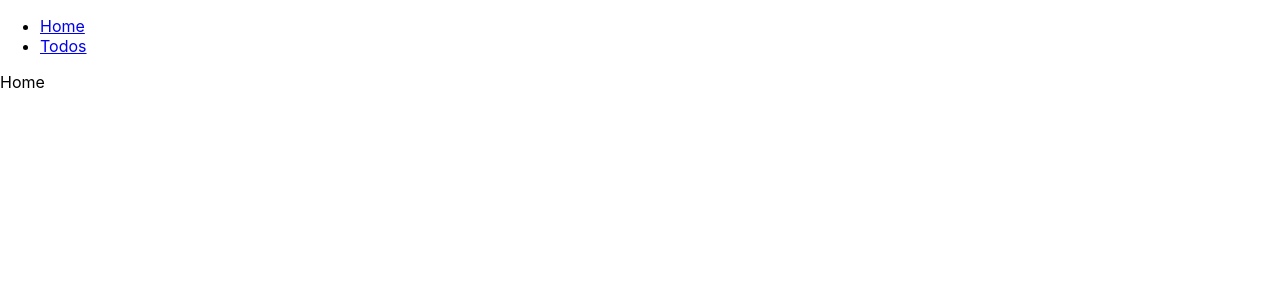
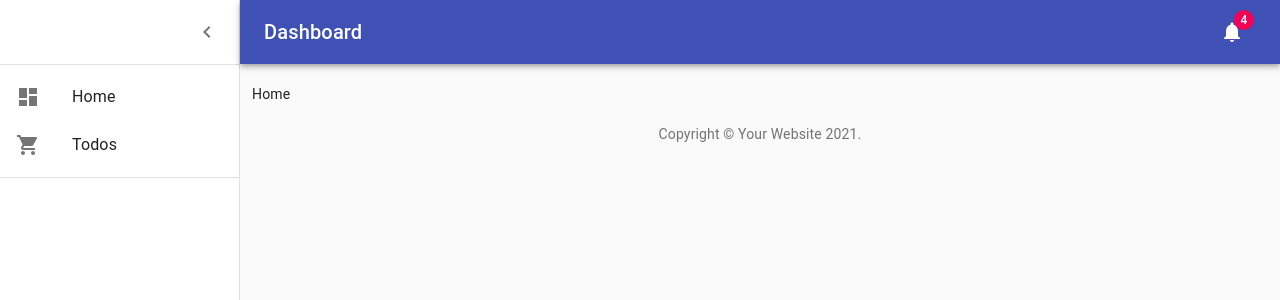
Before and after one commit to stevecyj/react-simple-todolist, a React (Create React App) app: page / in a window 1280 px wide. Shown: the top 300 px of the page. Built offline with nearby package versions, Linux system fonts and the light colour scheme.

Commit message:
style:todolist

```diff
--- a/src/modules/app/App.jsx
+++ b/src/modules/app/App.jsx
@@ -1,35 +1,185 @@
 import React from 'react';
-import { BrowserRouter as Router, Switch, Route, Link } from 'react-router-dom';
+import { BrowserRouter as Router, Route, Switch } from 'react-router-dom';
+import clsx from 'clsx';
 import { makeStyles } from '@material-ui/core/styles';
-import './App.css';
+import CssBaseline from '@material-ui/core/CssBaseline';
+import Drawer from '@material-ui/core/Drawer';
+import Box from '@material-ui/core/Box';
+import AppBar from '@material-ui/core/AppBar';
+import Toolbar from '@material-ui/core/Toolbar';
+import List from '@material-ui/core/List';
+import Typography from '@material-ui/core/Typography';
+import Divider from '@material-ui/core/Divider';
+import IconButton from '@material-ui/core/IconButton';
+import Badge from '@material-ui/core/Badge';
+import Container from '@material-ui/core/Container';
+import Grid from '@material-ui/core/Grid';
+// import Paper from '@material-ui/core/Paper';
+import Link from '@material-ui/core/Link';
+import MenuIcon from '@material-ui/icons/Menu';
+import ChevronLeftIcon from '@material-ui/icons/ChevronLeft';
+import NotificationsIcon from '@material-ui/icons/Notifications';
+import { mainListItems, secondaryListItems } from './listItems.jsx';
 import { TodoList } from '../todo-list';
 import { Home } from '../home';
+
+function Copyright() {
+  return (
+    <Typography variant="body2" color="textSecondary" align="center">
+      {'Copyright © '}
+      <Link color="inherit" href="https://material-ui.com/">
+        Your Website
+      </Link>{' '}
+      {new Date().getFullYear()}
+      {'.'}
+    </Typography>
+  );
+}
+
+const drawerWidth = 240;
 
 const useStyles = makeStyles(theme => ({
   root: {
     display: 'flex',
   },
+  toolbar: {
+    paddingRight: 24, // keep right padding when drawer closed
+  },
+  toolbarIcon: {
+    display: 'flex',
+    alignItems: 'center',
+    justifyContent: 'flex-end',
+    padding: '0 8px',
+    ...theme.mixins.toolbar,
+  },
+  appBar: {
+    zIndex: theme.zIndex.drawer + 1,
+    transition: theme.transitions.create(['width', 'margin'], {
+      easing: theme.transitions.easing.sharp,
+      duration: theme.transitions.duration.leavingScreen,
+    }),
+  },
+  appBarShift: {
+    marginLeft: drawerWidth,
+    width: `calc(100% - ${drawerWidth}px)`,
+    transition: theme.transitions.create(['width', 'margin'], {
+      easing: theme.transitions.easing.sharp,
+      duration: theme.transitions.duration.enteringScreen,
+    }),
+  },
+  menuButton: {
+    marginRight: 36,
+  },
+  menuButtonHidden: {
+    display: 'none',
+  },
+  title: {
+    flexGrow: 1,
+  },
+  drawerPaper: {
+    position: 'relative',
+    whiteSpace: 'nowrap',
+    width: drawerWidth,
+    transition: theme.transitions.create('width', {
+      easing: theme.transitions.easing.sharp,
+      duration: theme.transitions.duration.enteringScreen,
+    }),
+  },
+  drawerPaperClose: {
+    overflowX: 'hidden',
+    transition: theme.transitions.create('width', {
+      easing: theme.transitions.easing.sharp,
+      duration: theme.transitions.duration.leavingScreen,
+    }),
+    width: theme.spacing(7),
+    [theme.breakpoints.up('sm')]: {
+      width: theme.spacing(9),
+    },
+  },
+  appBarSpacer: theme.mixins.toolbar,
+  content: {
+    flexGrow: 1,
+    height: '100vh',
+    overflow: 'auto',
+  },
+  container: {
+    paddingTop: theme.spacing(4),
+    paddingBottom: theme.spacing(4),
+  },
+  paper: {
+    padding: theme.spacing(2),
+    display: 'flex',
+    overflow: 'auto',
+    flexDirection: 'column',
+  },
+  fixedHeight: {
+    height: 240,
+  },
 }));
 
-function App() {
+export default function Dashboard() {
   const classes = useStyles();
+  const [open, setOpen] = React.useState(true);
+  const handleDrawerOpen = () => {
+    setOpen(true);
+  };
+  const handleDrawerClose = () => {
+    setOpen(false);
+  };
+  // const fixedHeightPaper = clsx(classes.paper, classes.fixedHeight);
+
   return (
+    <Router>
       <div className={classes.root}>
-      <Router>
-        <div>
-          <nav>
-            <ul>
-              <li>
-                <Link to="/">Home</Link>
-              </li>
-              <li>
-                <Link to="/todos">Todos</Link>
-              </li>
-            </ul>
-          </nav>
-
-          {/* A <Switch> looks through its children <Route>s and
-            renders the first one that matches the current URL. */}
+        <CssBaseline />
+        <AppBar position="absolute" className={clsx(classes.appBar, open && classes.appBarShift)}>
+          <Toolbar className={classes.toolbar}>
+            <IconButton
+              edge="start"
+              color="inherit"
+              aria-label="open drawer"
+              onClick={handleDrawerOpen}
+              className={clsx(classes.menuButton, open && classes.menuButtonHidden)}
+            >
+              <MenuIcon />
+            </IconButton>
+            <Typography
+              component="h1"
+              variant="h6"
+              color="inherit"
+              noWrap
+              className={classes.title}
+            >
+              Dashboard
+            </Typography>
+            <IconButton color="inherit">
+              <Badge badgeContent={4} color="secondary">
+                <NotificationsIcon />
+              </Badge>
+            </IconButton>
+          </Toolbar>
+        </AppBar>
+        <Drawer
+          variant="permanent"
+          classes={{
+            paper: clsx(classes.drawerPaper, !open && classes.drawerPaperClose),
+          }}
+          open={open}
+        >
+          <div className={classes.toolbarIcon}>
+            <IconButton onClick={handleDrawerClose}>
+              <ChevronLeftIcon />
+            </IconButton>
+          </div>
+          <Divider />
+          <List>{mainListItems}</List>
+          <Divider />
+          <List>{secondaryListItems}</List>
+        </Drawer>
+        <main className={classes.content}>
+          <div className={classes.appBarSpacer} />
+          <Container maxWidth="lg" className={classes.container}>
+            <Grid container spacing={3}>
               <Switch>
                 <Route path="/todos">
                   <TodoList />
@@ -38,10 +188,13 @@
                   <Home />
                 </Route>
               </Switch>
+            </Grid>
+            <Box pt={4}>
+              <Copyright />
+            </Box>
+          </Container>
+        </main>
       </div>
     </Router>
-    </div>
   );
 }
-
-export default App;
--- /dev/null
+++ b/src/modules/app/listItems.jsx
@@ -0,0 +1,74 @@
+import React from 'react';
+import ListItem from '@material-ui/core/ListItem';
+import ListItemIcon from '@material-ui/core/ListItemIcon';
+import ListItemText from '@material-ui/core/ListItemText';
+import ListSubheader from '@material-ui/core/ListSubheader';
+import DashboardIcon from '@material-ui/icons/Dashboard';
+import ShoppingCartIcon from '@material-ui/icons/ShoppingCart';
+import PeopleIcon from '@material-ui/icons/People';
+import BarChartIcon from '@material-ui/icons/BarChart';
+import LayersIcon from '@material-ui/icons/Layers';
+import AssignmentIcon from '@material-ui/icons/Assignment';
+import { Link as RouterLink } from 'react-router-dom';
+import { default as MaterialLink } from '@material-ui/core/Link';
+
+export const mainListItems = (
+  <div>
+    <MaterialLink component={RouterLink} to="/" />
+    <ListItem button component={RouterLink} to="/">
+      <ListItemIcon>
+        <DashboardIcon />
+      </ListItemIcon>
+      <ListItemText primary="Home" />
+    </ListItem>
+    <MaterialLink component={RouterLink} to="/todos" />
+    <ListItem button component={RouterLink} to="/todos">
+      <ListItemIcon>
+        <ShoppingCartIcon />
+      </ListItemIcon>
+      <ListItemText primary="Todos" />
+    </ListItem>
+    {/* <ListItem button>
+      <ListItemIcon>
+        <PeopleIcon />
+      </ListItemIcon>
+      <ListItemText primary="Customers" />
+    </ListItem>
+    <ListItem button>
+      <ListItemIcon>
+        <BarChartIcon />
+      </ListItemIcon>
+      <ListItemText primary="Reports" />
+    </ListItem>
+    <ListItem button>
+      <ListItemIcon>
+        <LayersIcon />
+      </ListItemIcon>
+      <ListItemText primary="Integrations" />
+    </ListItem> */}
+  </div>
+);
+
+export const secondaryListItems = (
+  <div>
+    {/* <ListSubheader inset>Saved reports</ListSubheader>
+    <ListItem button>
+      <ListItemIcon>
+        <AssignmentIcon />
+      </ListItemIcon>
+      <ListItemText primary="Current month" />
+    </ListItem>
+    <ListItem button>
+      <ListItemIcon>
+        <AssignmentIcon />
+      </ListItemIcon>
+      <ListItemText primary="Last quarter" />
+    </ListItem>
+    <ListItem button>
+      <ListItemIcon>
+        <AssignmentIcon />
+      </ListItemIcon>
+      <ListItemText primary="Year-end sale" />
+    </ListItem> */}
+  </div>
+);
```
Lines whose indentation alone changed are shown as unchanged.
